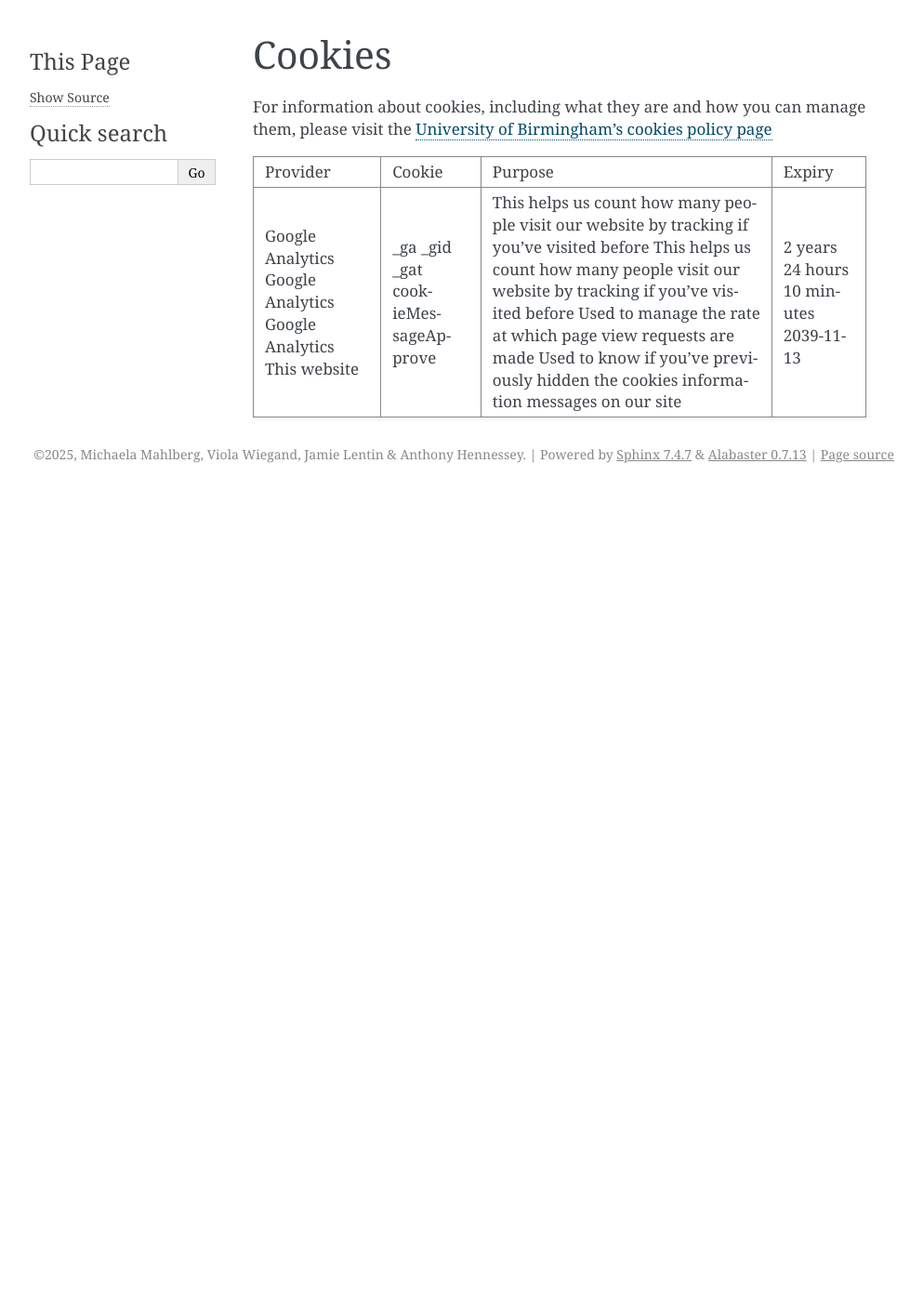
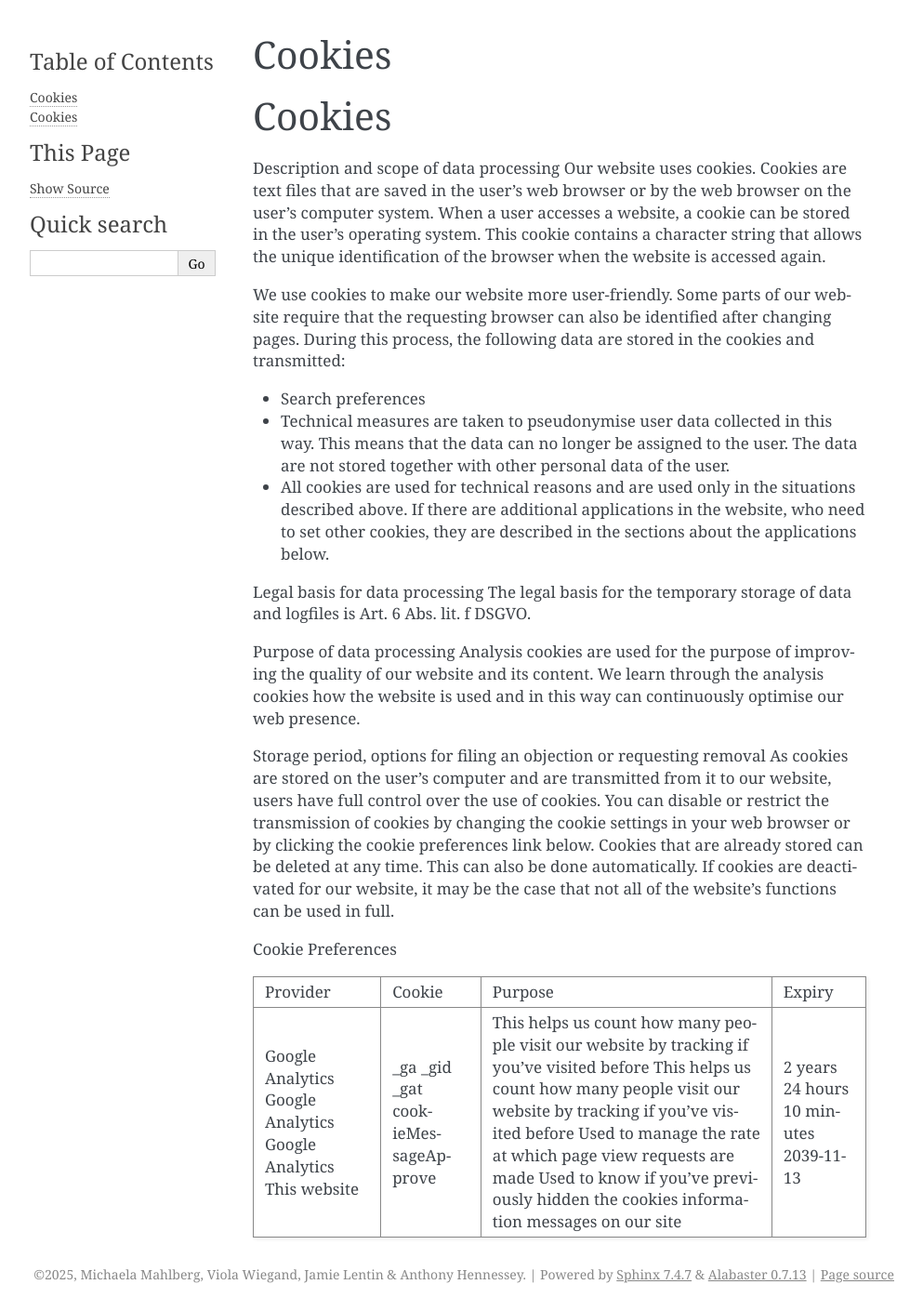
Before and after one commit to mahlberg-lab/clic, a Sphinx documentation site: the page built from docs/policies/cookies.rst, in a window 1280 px wide. Shown: the whole page at 93% size, without its empty margins (148-1141 px from the left). Built offline with Sphinx 7.4.7, drawn with Linux system fonts in a browser that asks for light colours; pages that are not in the unit, such as notebooks, are missing from menus; the version number could not be read and is left out; before the commit the page ends 900 px from its top, so only the background shows below that.

Commit message:
Update cookies.rst

```diff
--- a/docs/policies/cookies.rst
+++ b/docs/policies/cookies.rst
@@ -1,7 +1,29 @@
 Cookies
 =======
 
-For information about cookies, including what they are and how you can manage them, please visit the `University of Birmingham's cookies policy page <https://www.birmingham.ac.uk/privacy/cookies.aspx>`_
+Cookies
+=======
+
+Description and scope of data processing
+Our website uses cookies. Cookies are text files that are saved in the user's web browser or by the web browser on the user's computer system. When a user accesses a website, a cookie can be stored in the user's operating system. This cookie contains a character string that allows the unique identification of the browser when the website is accessed again.
+
+We use cookies to make our website more user-friendly. Some parts of our website require that the requesting browser can also be identified after changing pages.
+During this process, the following data are stored in the cookies and transmitted:
+
+* Search preferences
+* Technical measures are taken to pseudonymise user data collected in this way. This means that the data can no longer be assigned to the user. The data are not stored together with other personal data of the user.
+* All cookies are used for technical reasons and are used only in the situations described above. If there are additional applications in the website, who need to set other cookies, they are described in the sections about the applications below.
+
+Legal basis for data processing
+The legal basis for the temporary storage of data and logfiles is Art. 6 Abs. lit. f DSGVO.
+
+Purpose of data processing
+Analysis cookies are used for the purpose of improving the quality of our website and its content. We learn through the analysis cookies how the website is used and in this way can continuously optimise our web presence.
+
+Storage period, options for filing an objection or requesting removal
+As cookies are stored on the user's computer and are transmitted from it to our website, users have full control over the use of cookies. You can disable or restrict the transmission of cookies by changing the cookie settings in your web browser or by clicking the cookie preferences link below. Cookies that are already stored can be deleted at any time. This can also be done automatically. If cookies are deactivated for our website, it may be the case that not all of the website's functions can be used in full.
+
+Cookie Preferences
 
 +------------------+----------------------------+--------------------------------------------------------------------------------------------+------------+
 | Provider         | Cookie                     | Purpose                                                                                    | Expiry     |
```
